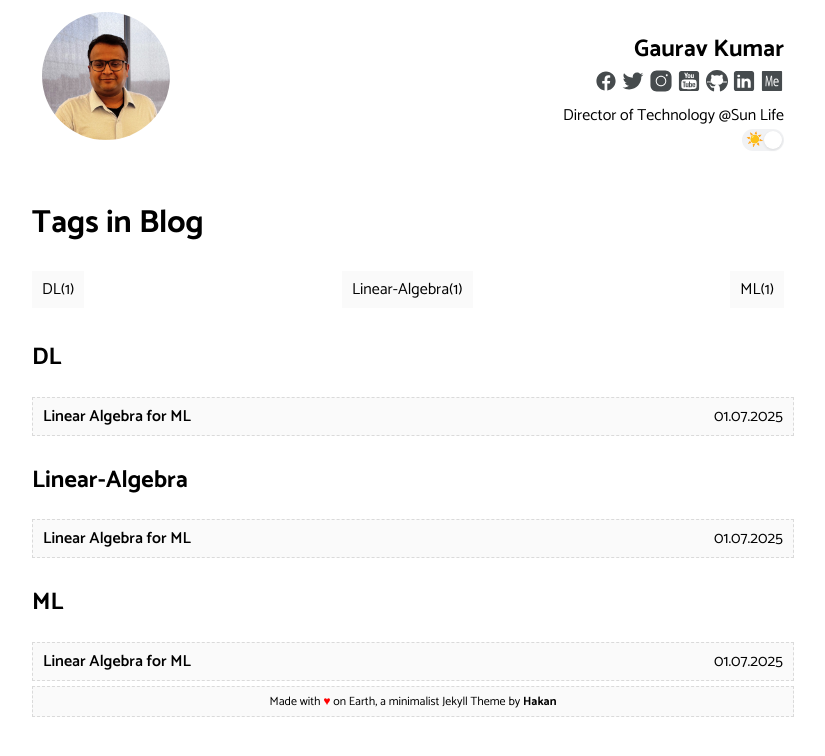
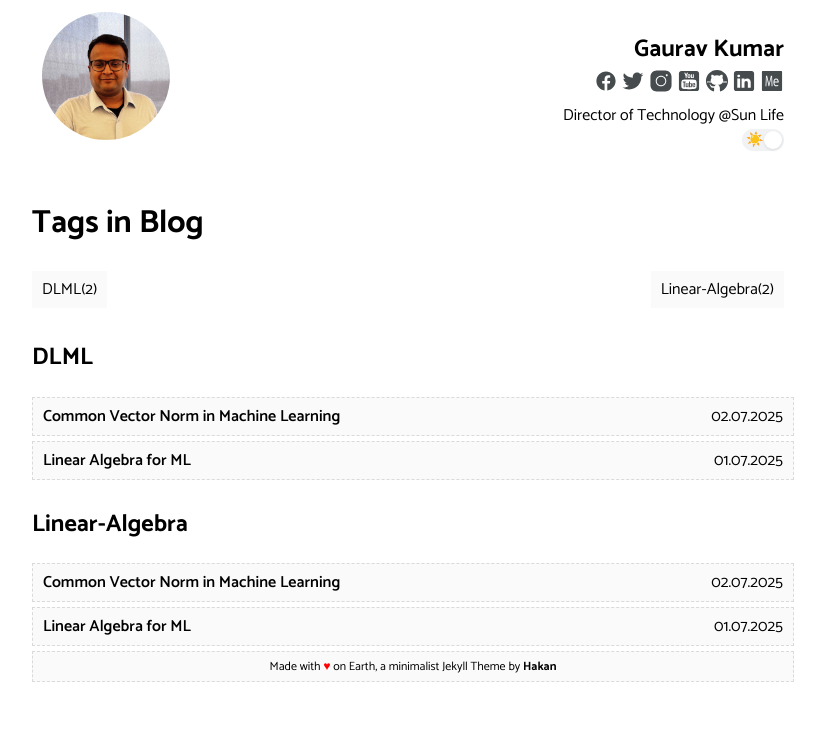
Before and after one commit to gauravbansal74/gauravbansal74.github.io, a Jekyll site: the page built from tags.html, in a window 1280 px wide. Shown: the top 756 px of the page, without its empty margins (227-1052 px from the left). Built offline with Jekyll 4.4.1, drawn with Linux system fonts in a browser that asks for light colours.

Commit message:
feat: updated

```diff
--- a/_posts/2025-07-01-linear-algebra-for-machine-learning-deep-learning.md
+++ b/_posts/2025-07-01-linear-algebra-for-machine-learning-deep-learning.md
@@ -3,9 +3,9 @@ title: "Linear Algebra for ML"
 date: 2025-07-01T00:00:00+00:00
 author: Gaurav Kumar
 layout: post
-permalink: /linear-algebra-for-machine-learning-deep-learning/
-categories: DL-ML
-tags: [Linear-Algebra, ML, DL]
+permalink: /linear-algebra-for-machine-learning-deep-learning
+categories: DLML
+tags: [Linear-Algebra, DLML]
 ---
 
 A scalar is a single number, a vector is a list of numbers, and a matrix is a grid of numbers arranged in rows and columns. These are fundamental building blocks in mathematics, physics, and computer science.
--- /dev/null
+++ b/_posts/2025-07-02-common-vector-norms-in-machine-learning.md
@@ -0,0 +1,13 @@
+---
+title: "Common Vector Norm in Machine Learning"
+date: 2025-07-02T00:00:00+00:00
+author: Gaurav Kumar
+layout: post
+permalink: /common-vector-norms-in-machine-learning
+categories: DLML
+tags: [Linear-Algebra, DLML]
+---
+
+If you are reading this post. it is likely that you have already go through [Vector]("https://www.urav.in/linear-algebra-for-machine-learning-deep-learning")
+
+C
```
Also changed, not shown: other parts of _posts/2025-07-01-linear-algebra-for-machine-learning-deep-learning.md (+1 -1 lines).
